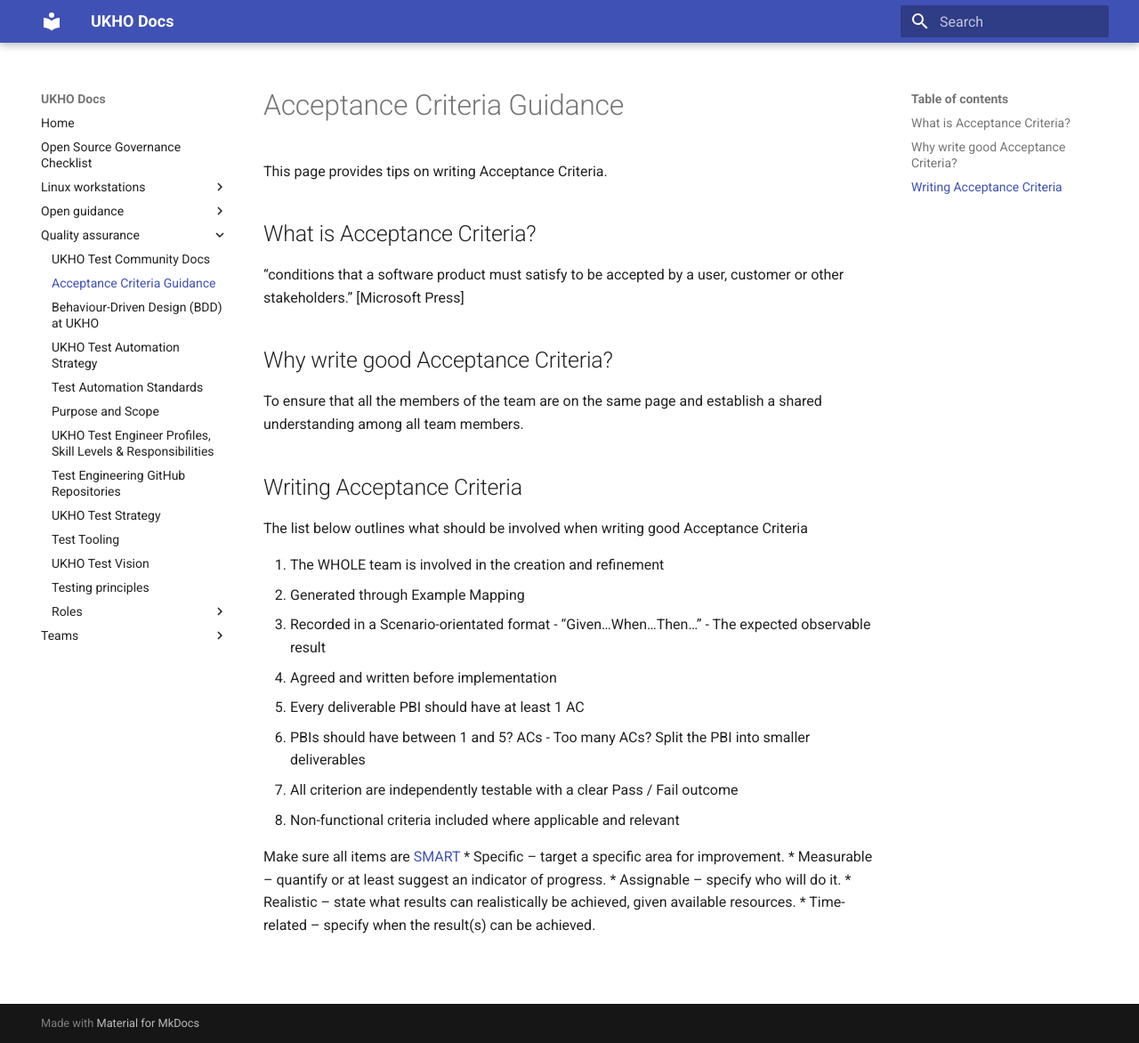
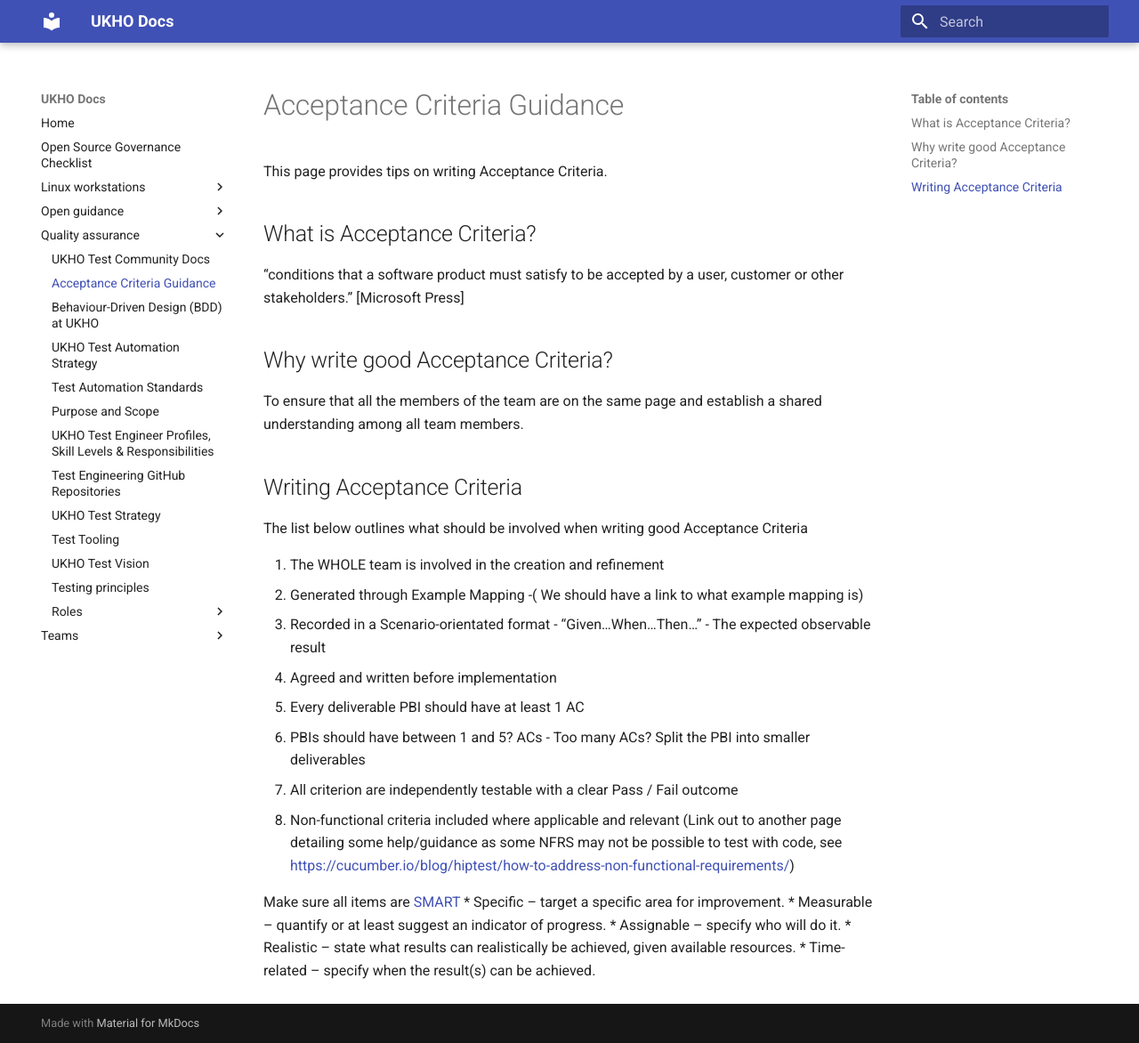
Before and after one commit to UKHO/docs, an MkDocs documentation site: the page built from docs/quality-assurance/acceptance-criteria.md, in a window 1280 px wide and 1172 px high. Shown: the whole window at 89% size. Built offline with MkDocs 1.6.1 and Material for MkDocs 9.7.7, drawn with Linux system fonts in a browser that asks for light colours.

Commit message:
Update acceptance-criteria.md

```diff
--- a/docs/quality-assurance/acceptance-criteria.md
+++ b/docs/quality-assurance/acceptance-criteria.md
@@ -13,13 +13,13 @@ To ensure that all the members of the team are on the same page and establish a
 The list below outlines what should be involved when writing good Acceptance Criteria
 
  1. The WHOLE team is involved in the creation and refinement
- 2. Generated through Example Mapping
+ 2. Generated through Example Mapping  -( We should have a link to what example mapping is)
  3. Recorded in a Scenario-orientated format - “Given…When…Then…” - The expected observable result
  4. Agreed and written before implementation
  5. Every deliverable PBI should have at least 1 AC
  6. PBIs should have between 1 and 5? ACs - Too many ACs? Split the PBI into smaller deliverables
  8. All criterion are independently testable with a clear Pass / Fail outcome
- 9. Non-functional criteria included where applicable and relevant
+ 9. Non-functional criteria included where applicable and relevant (Link out to another page detailing some help/guidance as some NFRS may not be possible to test with code, see https://cucumber.io/blog/hiptest/how-to-address-non-functional-requirements/)
 
 Make sure all items are [SMART](https://en.wikipedia.org/wiki/SMART_criteria)
 	* Specific – target a specific area for improvement.
```
